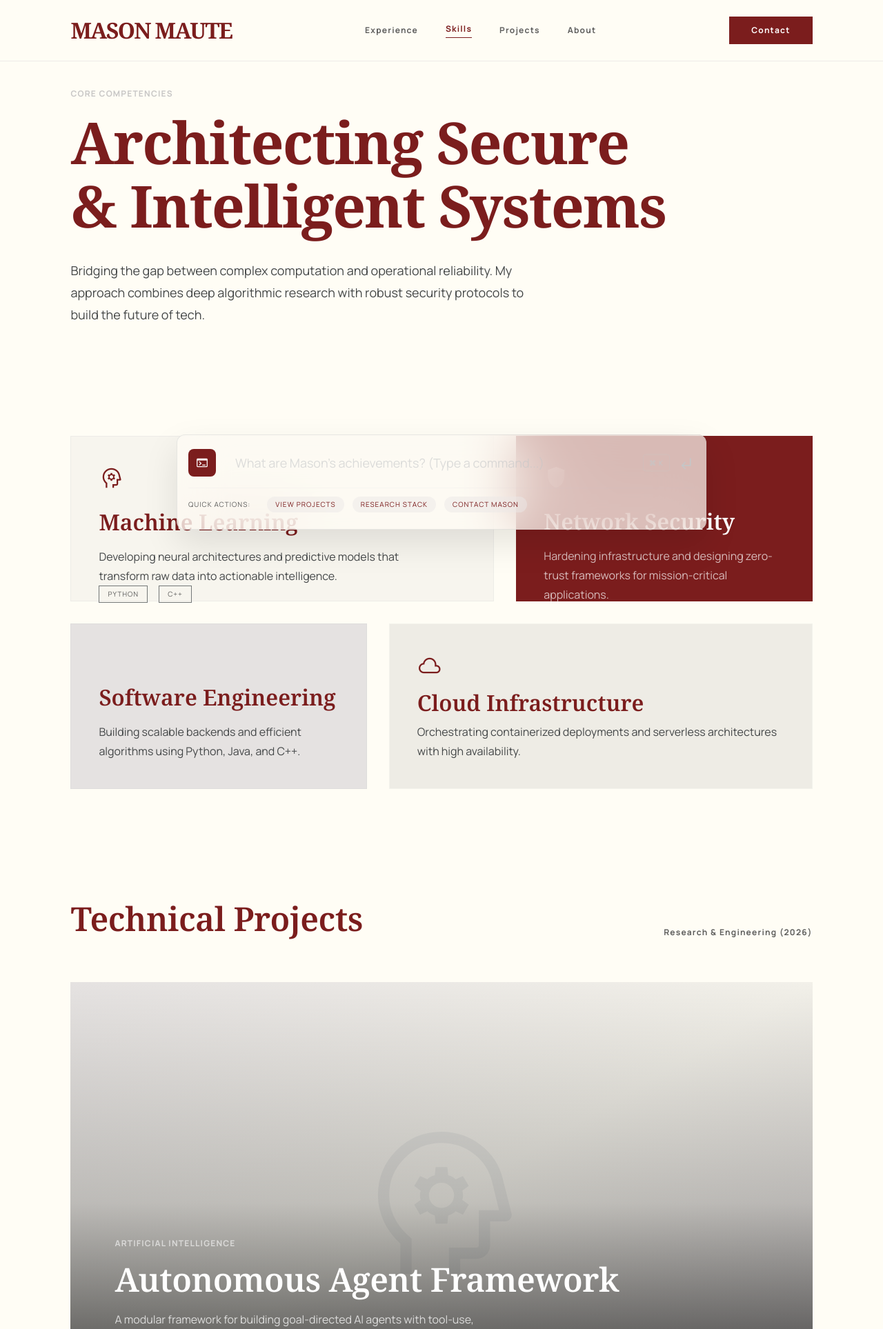
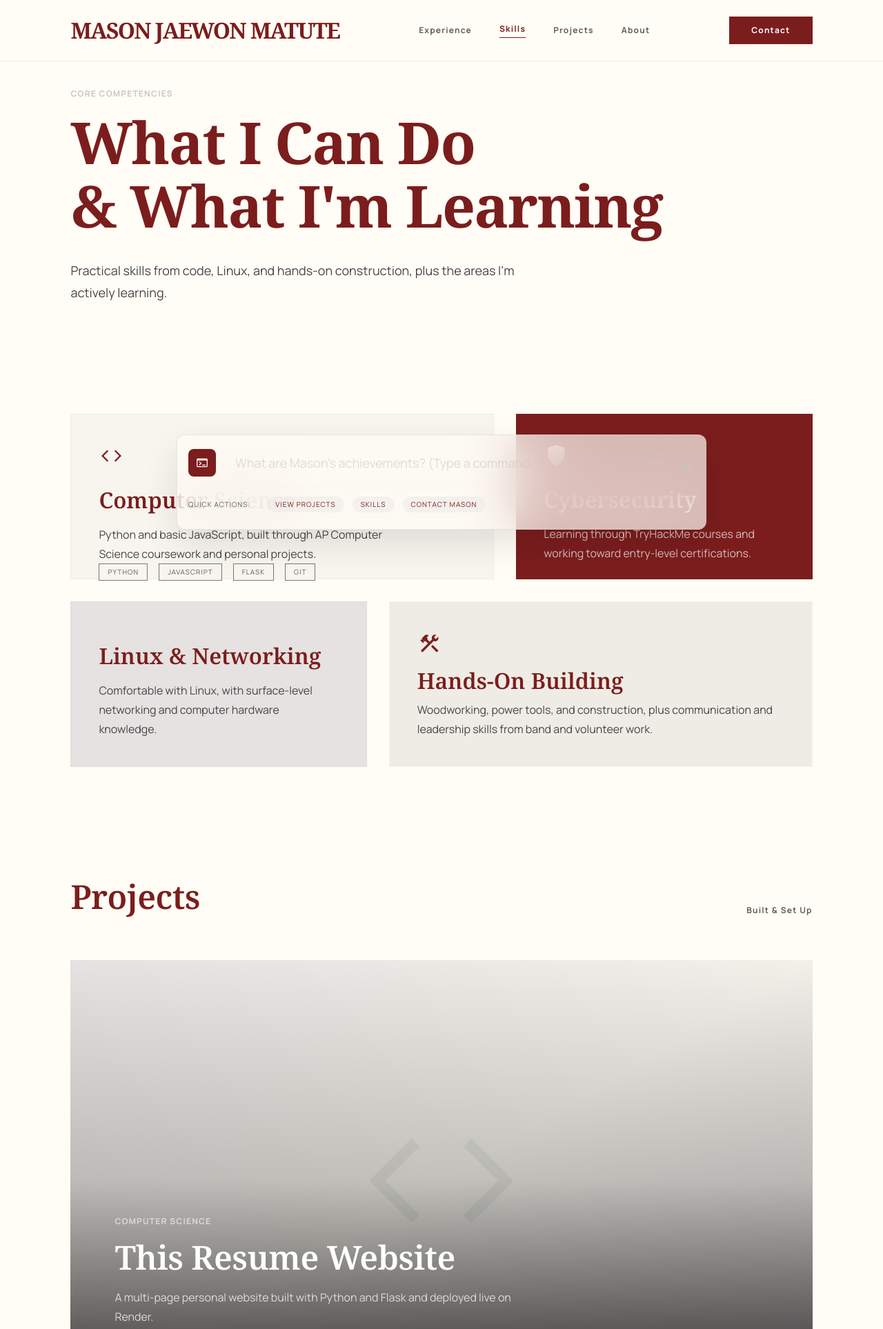
Before and after one commit to Jaewonmm/Resume-site, a Flask app: page /skills in a window 1280 px wide. Shown: the top 1927 px of the page at 69% size. Run offline with Flask 3, Linux system fonts and the light colour scheme; some libraries are stand-ins or nearby versions.

Commit message:
Add files via upload

```diff
--- a/app.py
+++ b/app.py
@@ -6,44 +6,44 @@ app = Flask(__name__)
 resume_data = {
     # ---- Identity ----
     "name": "Mason",
-    "full_name": "Mason Maute",
-    "title": "Emerging Technologist & Researcher",
-    "role_line": "High School Scholar — CS, Cybersecurity, AI",
-    "tagline_lead": "Securing",
-    "tagline_italic": "Intelligence",
-    "tagline_rest": "Through Computational Ethics.",
-    "summary": "High School Scholar focused on the intersection of Computer Science, Cybersecurity, and AI development.",
+    "full_name": "Mason Jaewon Matute",
+    "title": "Aspiring Technologist",
+    "role_line": "High School Senior — CS, Cybersecurity, Linux",
+    "tagline_lead": "Learning",
+    "tagline_italic": "Cybersecurity,",
+    "tagline_rest": "Building Real Things.",
+    "summary": "High school senior in Marietta, GA studying computer science and cybersecurity. Looking for a paid, computer-related internship or job where I can learn.",
 
     # ---- Contact ----
-    "email": "mason@example.com",
-    "linkedin": "linkedin.com/in/masonmaute",
-    "github": "github.com/masonmaute",
-    "researchgate": "researchgate.net/profile/mason-maute",
+    "email": "mason.matute@gmail.com",
+    "linkedin": None,
+    "github": "github.com/Jaewonmm",
+    "researchgate": None,
 
     # ---- Home: Focus Areas (Bento Grid) ----
     "focus_areas": [
         {
-            "title": "Artificial Intelligence",
-            "icon": "brain",
-            "description": "Developing ethical AI models and exploring deep learning architectures for predictive analytics.",
+            "title": "Computer Science",
+            "icon": "code",
+            "description": "Python and basic JavaScript, AP CSP and AP CSA coursework, and projects like this website.",
             "feature": False,
         },
         {
             "title": "Cybersecurity",
             "icon": "shield",
-            "description": "Hardening digital infrastructures against emerging threats and practicing ethical penetration testing.",
-            "feature": True,  # dark/filled card
+            "description": "Studying cybersecurity through TryHackMe courses and working toward entry-level certifications.",
+            "feature": True,
         },
         {
-            "title": "Systems Design",
+            "title": "Linux",
             "icon": "terminal",
-            "description": "Mastering low-level programming and optimized backend architectures.",
+            "description": "Set up and customized my own Hyprland desktop on Linux.",
             "feature": False,
         },
         {
-            "title": "Computational Research",
-            "icon": "flask",
-            "description": "Bridging the gap between theoretical computer science and practical industrial applications.",
+            "title": "Hands-On Building",
+            "icon": "build",
+            "description": "200+ volunteer hours in construction and woodworking, including decks, fences, and home repairs.",
             "feature": False,
         },
     ],
@@ -51,26 +51,36 @@ resume_data = {
     # ---- CV: Experience Timeline ----
     "experience": [
         {
-            "company": "School Robotics Club",
-            "role": "Tech Lead",
-            "duration": "2023 — Present",
-            "location": "Atlanta, GA",
+            "company": None,
+            "role": "Construction & Woodworking Volunteer",
+            "duration": "200+ Hours",
+            "location": "Georgia",
             "bullets": [
-                "Lead firmware and control-system development for competition robots.",
-                "Mentor 12+ underclassmen on embedded C++ and sensor integration.",
-                "Architected an autonomous navigation module using PID + computer vision.",
+                "Built decks and fences and learned to use power tools safely.",
+                "Fixed toilets and identified leaks in house crawlspaces.",
+                "Completed more than 200 volunteer hours, mostly construction and woodworking.",
             ],
             "photo": None,
         },
         {
-            "company": "SecureLink (Summer Program)",
-            "role": "Cybersecurity Intern",
-            "duration": "Summer 2023",
-            "location": "Remote",
+            "company": "Pope High School Marching Band",
+            "role": "Member & Soloist",
+            "duration": "4 Years",
+            "location": "Marietta, GA",
             "bullets": [
-                "Audited internal web services for OWASP Top 10 vulnerabilities.",
-                "Built a Python-based log anomaly detector flagging brute-force patterns.",
-                "Presented findings and remediation playbook to the security team.",
+                "Took on soloist roles in a band ranked among the best in the region.",
+                "Won multiple Grand Championships, including Conquest at Allatoona.",
+                "Placed 5th as a Regional Finalist at Bands of America (BOA).",
+            ],
+            "photo": None,
+        },
+        {
+            "company": None,
+            "role": "Church Service Volunteer",
+            "duration": "Ongoing",
+            "location": "Georgia",
+            "bullets": [
+                "Heavily involved in church service and community activities.",
             ],
             "photo": None,
         },
@@ -80,115 +90,114 @@ resume_data = {
     "education": [
         {
             "label": "Current Studies",
-            "school": "Central High School",
-            "degree": "High School Diploma",
-            "description": "Senior year student with a focus on Advanced Placement Computer Science, Physics, and Calculus. Maintaining a 4.0 GPA with a focus on STEM excellence.",
-            "year": "2026",
-            "gpa": "4.0",
+            "school": "Pope High School",
+            "degree": "High School Diploma, Expected 2027",
+            "description": "12th grade. 3.5 weighted GPA. AP coursework includes Precalculus, Business with Personal Finance, Computer Science Principles, and Computer Science A.",
+            "year": "2027",
+            "gpa": "3.5 weighted",
             "photo": None,
         },
         {
-            "label": "Summer Enrichment",
-            "school": "Stanford Pre-College",
-            "degree": "Pre-College Engineering",
-            "description": "Intensive 6-week residential program focusing on embedded systems and collaborative software development.",
-            "year": "2024",
+            "label": "Dual Enrollment",
+            "school": "Kennesaw State University",
+            "degree": "College Courses",
+            "description": "Enrolled in college classes at KSU through dual enrollment, taken online alongside high school.",
+            "year": "Current",
             "gpa": None,
             "photo": None,
         },
     ],
 
-    # ---- CV: Certifications / Awards badges ----
+    # ---- Achievements badges (no certifications yet) ----
     "certifications": [
-        {"label": "Certification", "name": "CompTIA Security+", "icon": "badge", "feature": True},
-        {"label": "Proficiency",  "name": "Python & Java (AP)", "icon": "code",  "feature": False},
-        {"label": "Award",         "name": "National Merit Scholar", "icon": "trophy", "feature": False},
+        {"label": "Achievement", "name": "BOA Regional Finalist, 5th Place", "icon": "trophy", "feature": True},
+        {"label": "Achievement", "name": "Multiple-Time Band Grand Champion", "icon": "badge", "feature": False},
+        {"label": "Service", "name": "200+ Volunteer Hours", "icon": "service", "feature": False},
     ],
 
-    # ---- Skills / Competency Grid ----
+    # ---- Skills / Competency Grid (template expects exactly 4) ----
     "competencies": [
         {
-            "title": "Machine Learning",
-            "icon": "brain",
-            "description": "Developing neural architectures and predictive models that transform raw data into actionable intelligence.",
-            "tags": ["Python", "C++"],
+            "title": "Computer Science",
+            "icon": "code",
+            "description": "Python and basic JavaScript, built through AP Computer Science coursework and personal projects.",
+            "tags": ["Python", "JavaScript", "Flask", "Git"],
             "feature": False,
         },
         {
-            "title": "Network Security",
+            "title": "Cybersecurity",
             "icon": "shield",
-            "description": "Hardening infrastructure and designing zero-trust frameworks for mission-critical applications.",
+            "description": "Learning through TryHackMe courses and working toward entry-level certifications.",
             "tags": [],
             "feature": True,
         },
         {
-            "title": "Software Engineering",
+            "title": "Linux & Networking",
             "icon": "terminal",
-            "description": "Building scalable backends and efficient algorithms using Python, Java, and C++.",
+            "description": "Comfortable with Linux, with surface-level networking and computer hardware knowledge.",
             "tags": [],
             "feature": False,
         },
         {
-            "title": "Cloud Infrastructure",
-            "icon": "cloud",
-            "description": "Orchestrating containerized deployments and serverless architectures with high availability.",
+            "title": "Hands-On Building",
+            "icon": "build",
+            "description": "Woodworking, power tools, and construction, plus communication and leadership skills from band and volunteer work.",
             "tags": [],
             "feature": False,
         },
     ],
 
-    # ---- Legacy skill tags (kept for flexibility) ----
+    # ---- Legacy skill tags (not currently displayed) ----
     "skills": {
-        "Languages": ["Python", "Java", "C++", "JavaScript", "SQL"],
-        "Frameworks": ["Flask", "PyTorch", "React"],
-        "Security": ["Burp Suite", "Wireshark", "Nmap", "Metasploit"],
-        "Tools": ["Git", "Docker", "Linux", "AWS"],
+        "Technical": ["Python", "JavaScript (basic)", "Linux", "Git", "AI automation"],
+        "Hands-On": ["Woodworking", "Power tools", "Construction"],
+        "Personal": ["Communication", "Leadership", "Flexible learner"],
     },
     "skills_photo": None,
 
     # ---- Projects ----
     "projects": [
         {
-            "name": "Autonomous Agent Framework",
-            "category": "Artificial Intelligence",
-            "description": "A modular framework for building goal-directed AI agents with tool-use, planning, and safety guardrails.",
-            "tech": ["Python", "PyTorch", "LangGraph"],
-            "link": "https://github.com/masonmaute/autonomous-agents",
+            "name": "This Resume Website",
+            "category": "Computer Science",
+            "description": "A multi-page personal website built with Python and Flask and deployed live on Render.",
+            "tech": ["Python", "Flask", "HTML/CSS", "Render"],
+            "link": "https://github.com/Jaewonmm/Resume-site",
             "photo": None,
         },
         {
-            "name": "Real-time Vulnerability Scanner",
-            "category": "Cybersecurity",
-            "description": "A network scanner that correlates live traffic with CVE feeds to flag exploitable services before attackers can.",
-            "tech": ["Go", "Redis", "Nmap"],
-            "link": "https://github.com/masonmaute/vuln-scanner",
+            "name": "Custom Linux Desktop",
+            "category": "Linux",
+            "description": "Installed Linux and built a customized Hyprland desktop environment from scratch.",
+            "tech": ["Linux", "Hyprland"],
+            "link": None,
             "photo": None,
         },
         {
-            "name": "Distributed Database Engine",
-            "category": "Computer Science",
-            "description": "A Raft-backed key-value store exploring consensus, sharding, and fault tolerance in distributed systems.",
-            "tech": ["Rust", "Raft", "gRPC"],
-            "link": "https://github.com/masonmaute/dist-db",
+            "name": "Home Construction & Repair",
+            "category": "Construction",
+            "description": "Built decks and fences, fixed toilets, and identified leaks in house crawlspaces.",
+            "tech": ["Woodworking", "Power Tools", "Construction"],
+            "link": None,
             "photo": None,
         },
     ],
 
     # ---- Contact / Inquiry copy ----
-    "contact_headline": "Let's create something secure.",
-    "contact_kicker": "Inquiries",
+    "contact_headline": "Looking for a paid, computer-related internship or job.",
+    "contact_kicker": "Open to Work",
 }
 
 # The Command AI navigator uses keyword-to-route mapping.
 # Rendered into the template so the JS can read intents without hardcoding.
 command_intents = {
     "home":        {"route": "/",           "keywords": ["home", "start", "top"]},
-    "experience":  {"route": "/experience", "keywords": ["experience", "work", "job", "robotics", "intern", "cv"]},
-    "education":   {"route": "/education",  "keywords": ["education", "school", "academic", "academics", "diploma", "pre-college", "stanford"]},
-    "skills":      {"route": "/skills",     "keywords": ["skill", "skills", "stack", "research", "tech", "tools", "competency"]},
-    "projects":    {"route": "/projects",   "keywords": ["project", "projects", "portfolio", "work", "showcase", "github"]},
+    "experience":  {"route": "/experience", "keywords": ["experience", "work", "job", "volunteer", "band", "church", "cv"]},
+    "education":   {"route": "/education",  "keywords": ["education", "school", "academic", "academics", "diploma", "pope", "ksu", "kennesaw", "gpa", "classes"]},
+    "skills":      {"route": "/skills",     "keywords": ["skill", "skills", "stack", "tech", "tools", "linux", "python"]},
+    "projects":    {"route": "/projects",   "keywords": ["project", "projects", "portfolio", "showcase", "github", "resume"]},
     "contact":     {"route": "/contact",    "keywords": ["contact", "email", "reach", "message", "hire"]},
-    "awards":      {"route": "/experience", "keywords": ["award", "awards", "certification", "certifications", "merit", "security+"]},
+    "awards":      {"route": "/experience", "keywords": ["award", "awards", "achievement", "achievements", "grand champion", "boa", "bands of america"]},
 }
 
 
--- a/templates/base.html
+++ b/templates/base.html
@@ -125,8 +125,7 @@
         </div>
         <div class="flex gap-10">
             <a href="https://{{ github }}" target="_blank" rel="noopener" class="font-body-md text-body-md text-secondary hover:text-primary transition-opacity duration-300">GitHub</a>
-            <a href="https://{{ linkedin }}" target="_blank" rel="noopener" class="font-body-md text-body-md text-secondary hover:text-primary transition-opacity duration-300">LinkedIn</a>
-            <a href="https://{{ researchgate }}" target="_blank" rel="noopener" class="font-body-md text-body-md text-secondary hover:text-primary transition-opacity duration-300">ResearchGate</a>
+            {% if linkedin %}<a href="https://{{ linkedin }}" target="_blank" rel="noopener" class="font-body-md text-body-md text-secondary hover:text-primary transition-opacity duration-300">LinkedIn</a>{% endif %}
         </div>
     </footer>
 
@@ -156,7 +155,7 @@
                 <p class="font-label-caps text-[10px] text-secondary flex-shrink-0 tracking-widest">QUICK ACTIONS:</p>
                 <div class="flex gap-3">
                     <button data-route="/projects" class="quick-action px-3 py-1 bg-surface-container-high/50 hover:bg-surface-container-high rounded-full font-label-caps text-[10px] text-primary tracking-widest transition-colors whitespace-nowrap">VIEW PROJECTS</button>
-                    <button data-route="/skills" class="quick-action px-3 py-1 bg-surface-container-high/50 hover:bg-surface-container-high rounded-full font-label-caps text-[10px] text-primary tracking-widest transition-colors whitespace-nowrap">RESEARCH STACK</button>
+                    <button data-route="/skills" class="quick-action px-3 py-1 bg-surface-container-high/50 hover:bg-surface-container-high rounded-full font-label-caps text-[10px] text-primary tracking-widest transition-colors whitespace-nowrap">SKILLS</button>
                     <button data-route="/contact" class="quick-action px-3 py-1 bg-surface-container-high/50 hover:bg-surface-container-high rounded-full font-label-caps text-[10px] text-primary tracking-widest transition-colors whitespace-nowrap">CONTACT MASON</button>
                 </div>
             </div>
@@ -184,11 +183,11 @@
         const INTENTS = {{ command_intents|tojson }};
         const PLACEHOLDERS = [
             "What are Mason's achievements? (Type a command...)",
-            "Show me the cybersecurity projects...",
-            "Where did Mason study?",
-            "Jump to the research stack...",
+            "Show me the projects...",
+            "Where does Mason go to school?",
+            "Jump to the skills...",
             "How do I get in touch?",
-            "View the autonomous agent framework..."
+            "View the Linux setup..."
         ];
 
         const input = document.getElementById('commandAIInput');
--- a/templates/education.html
+++ b/templates/education.html
@@ -4,7 +4,8 @@
 {%- set cert_icons = {
     "badge":  "workspace_premium",
     "code":   "code",
-    "trophy": "emoji_events"
+    "trophy": "emoji_events",
+    "service": "volunteer_activism"
 } -%}
 
 <!-- Hero title -->
@@ -13,7 +14,7 @@
         <span class="font-label-caps text-label-caps text-secondary mb-4 block tracking-[0.3em]">ABOUT MASON</span>
         <h1 class="font-display-xl text-display-xl responsive-display text-primary mb-8">Academic <br>Foundation.</h1>
         <p class="font-body-lg text-body-lg text-on-surface-variant max-w-2xl">
-            A student focused on Computer Science, Cybersecurity, and AI — building a rigorous academic base for research-level engineering work.
+            A high school senior balancing AP coursework, college classes at KSU, and self-directed cybersecurity study.
         </p>
     </div>
 </section>
--- a/templates/skills.html
+++ b/templates/skills.html
@@ -7,6 +7,7 @@
     "terminal": "terminal",
     "flask":    "science",
     "cloud":    "cloud",
+    "build":    "construction",
     "code":     "code"
 } -%}
 
@@ -14,9 +15,9 @@
 <section class="px-page-margin mb-section-gap">
     <div class="max-w-4xl reveal">
         <span class="font-label-caps text-label-caps text-secondary-fixed-dim uppercase tracking-widest block mb-4">Core Competencies</span>
-        <h1 class="font-display-xl text-display-xl responsive-display text-primary mb-8">Architecting Secure <br>& Intelligent Systems</h1>
+        <h1 class="font-display-xl text-display-xl responsive-display text-primary mb-8">What I Can Do <br>& What I'm Learning</h1>
         <p class="font-body-lg text-body-lg text-on-surface-variant max-w-2xl">
-            Bridging the gap between complex computation and operational reliability. My approach combines deep algorithmic research with robust security protocols to build the future of tech.
+            Practical skills from code, Linux, and hands-on construction, plus the areas I'm actively learning.
         </p>
     </div>
 </section>
@@ -72,21 +73,22 @@
 <!-- Technical Projects gallery -->
 <section class="px-page-margin mb-section-gap">
     <div class="flex flex-col md:flex-row justify-between md:items-end gap-6 mb-16 reveal">
-        <h2 class="font-headline-lg text-headline-lg responsive-headline text-primary">Technical Projects</h2>
-        <div class="font-label-caps text-label-caps text-secondary tracking-widest">Research & Engineering (2026)</div>
+        <h2 class="font-headline-lg text-headline-lg responsive-headline text-primary">Projects</h2>
+        <div class="font-label-caps text-label-caps text-secondary tracking-widest">Built &amp; Set Up</div>
     </div>
 
     <div class="project-gallery flex flex-col gap-gutter">
         {% for p in projects %}
-        <a href="{{ p.link }}" target="_blank" rel="noopener" class="project-card group relative h-[520px] md:h-[640px] w-full overflow-hidden cursor-pointer block reveal bg-surface-container">
+        <{{ 'a' if p.link else 'div' }} {% if p.link %}href="{{ p.link }}" target="_blank" rel="noopener"{% endif %} class="project-card group relative h-[520px] md:h-[640px] w-full overflow-hidden cursor-pointer block reveal bg-surface-container">
             {% if p.photo %}
             <img class="absolute inset-0 w-full h-full object-cover grayscale group-hover:grayscale-0 group-hover:scale-105 transition-all duration-1000 ease-out" src="/static/images/{{ p.photo }}" alt="{{ p.name }}">
             {% else %}
             <div class="absolute inset-0 bg-gradient-to-br from-surface-container-highest via-surface-container to-surface-dim flex items-center justify-center">
                 <span class="material-symbols-outlined text-outline-variant/30 text-[260px]">
                     {%- if p.category == 'Cybersecurity' -%}shield
-                    {%- elif p.category == 'Artificial Intelligence' -%}psychology
-                    {%- else -%}hub{%- endif -%}
+                    {%- elif p.category == 'Construction' -%}construction
+                    {%- elif p.category == 'Linux' -%}terminal
+                    {%- else -%}code{%- endif -%}
                 </span>
             </div>
             {% endif %}
@@ -104,7 +106,7 @@
                 </div>
                 <span class="material-symbols-outlined text-on-primary text-5xl opacity-0 group-hover:opacity-100 transition-all duration-500 translate-y-4 group-hover:translate-y-0 flex-shrink-0">arrow_outward</span>
             </div>
-        </a>
+        </{{ 'a' if p.link else 'div' }}>
         {% endfor %}
     </div>
 </section>
```
Also changed, not shown: templates/contact.html (+8 -9 lines), templates/experience.html (+7 -6 lines), templates/index.html (+7 -6 lines), templates/projects.html (+7 -6 lines).
